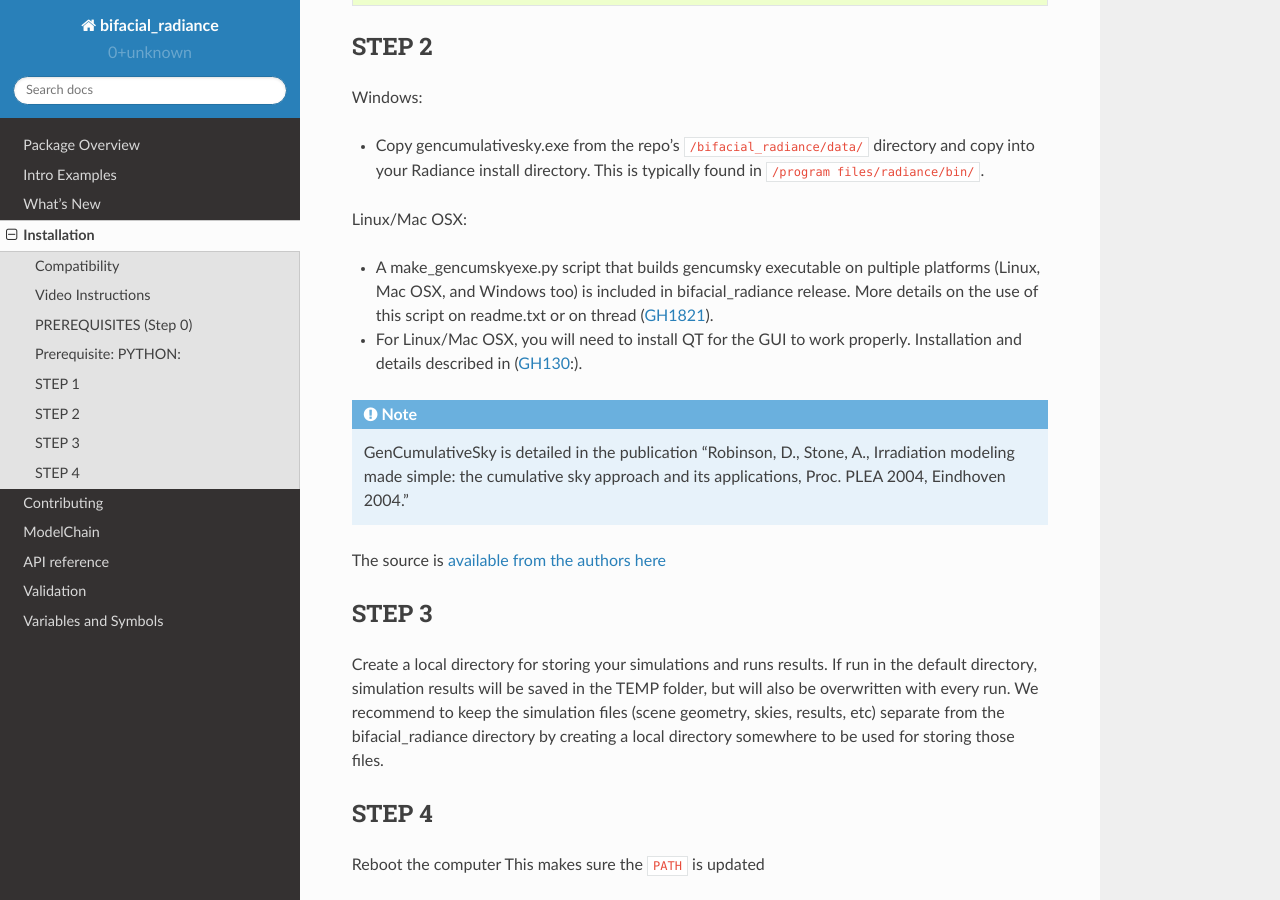
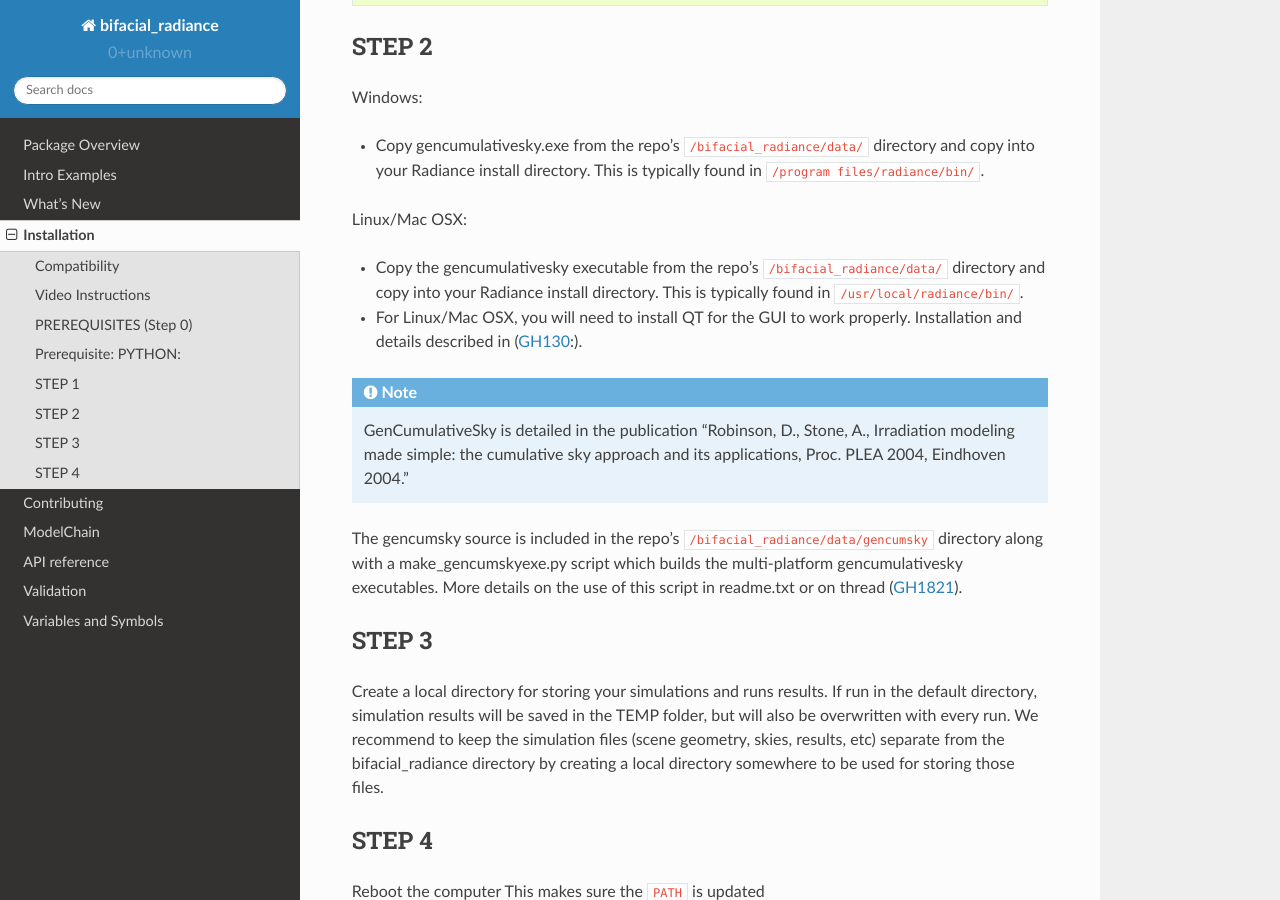
Before and after one commit to NREL/bifacial_radiance, a Sphinx documentation site: the page built from docs/sphinx/source/installation.rst, in a window 1280 px wide and 900 px high, scrolled down 1562 px. Built offline with Sphinx 7.4.7 and the Read the Docs theme 2.0.0, drawn with Linux system fonts in a browser that asks for light colours.

Commit message:
update Linux installation and make_gencumsky note.

```diff
--- a/docs/sphinx/source/installation.rst
+++ b/docs/sphinx/source/installation.rst
@@ -63,14 +63,15 @@ Windows:
 
 Linux/Mac OSX:
 
-* A make_gencumskyexe.py script that builds gencumsky executable on pultiple platforms (Linux, Mac OSX, and Windows too) is included in bifacial_radiance release. More details on the use of this script on readme.txt or on thread (:issue:`1821`).
+* Copy the gencumulativesky executable from the repo's ``/bifacial_radiance/data/`` directory and copy into your Radiance install directory.
+  This is typically found in ``/usr/local/radiance/bin/``.
 * For Linux/Mac OSX, you will need to install QT for the GUI to work properly. Installation and details described in (:issue:`130`:).
 
 
 .. note::
         GenCumulativeSky is detailed in the publication "Robinson, D., Stone, A., Irradiation modeling made simple: the cumulative sky approach and its applications, Proc. PLEA 2004, Eindhoven 2004."
 
-The source is `available from the authors here <https://documents.epfl.ch/groups/u/ur/urbansimulation/www/GenCumSky/GenCumSky.zip>`_
+The gencumsky source is included in the repo's ``/bifacial_radiance/data/gencumsky`` directory along with a make_gencumskyexe.py script which builds the multi-platform gencumulativesky executables. More details on the use of this script in readme.txt or on thread (:issue:`1821`).
 
 
 STEP 3
```
